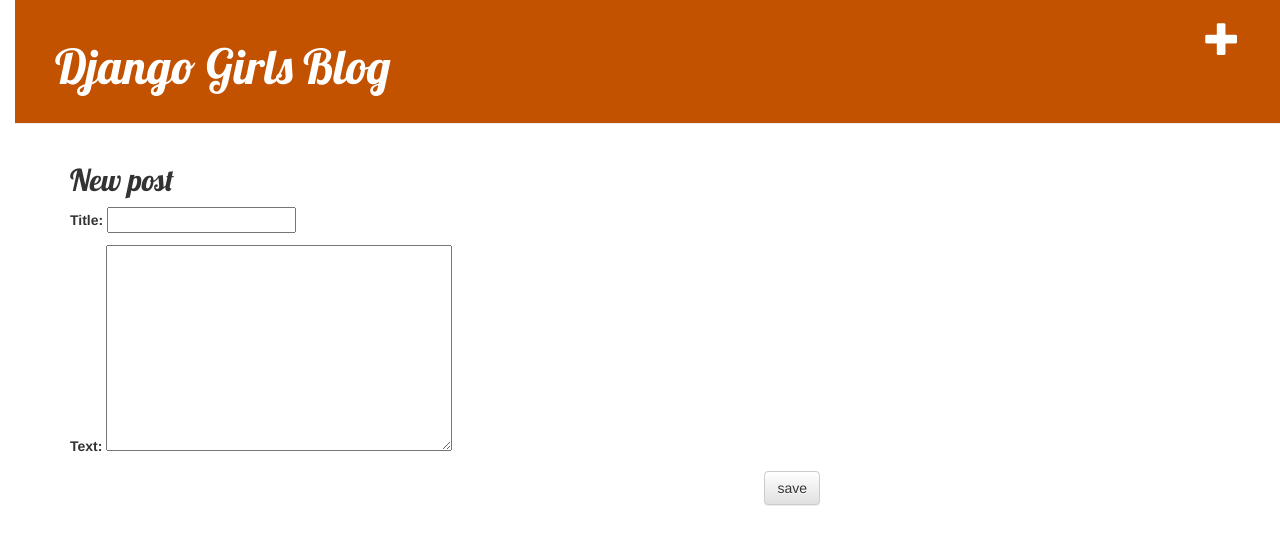
After one commit to ADILSONLGARCIA/my-first-blog, a Django app: page /post/new/ in a window 1280 px wide. The commit adds this page. Shown: the top 545 px of the page. Run offline with Django 3.2, Linux system fonts and the light colour scheme; some libraries are stand-ins or nearby versions.

Commit message:
Criado um no forms para salvar os posts, mas o reirecionamento não está ococrrendo

```diff
--- /dev/null
+++ b/blog/forms.py
@@ -0,0 +1,8 @@
+from django import forms
+from .models import Post
+
+
+class PostForm(forms.ModelForm):
+    class Meta:
+        model = Post
+        fields = ('title', 'text',)
--- a/blog/templates/blog/base.html
+++ b/blog/templates/blog/base.html
@@ -9,6 +9,8 @@
     </head>
     <body>
         <div class="page-header">
+            <a href="{% url 'post_new' %}" class="top-menu">
+                <span class="glyphicon glyphicon-plus"></span></a>
             <h1><a href="/">Django Girls Blog</a></h1>
         </div>
         <div class="content container">
--- /dev/null
+++ b/blog/templates/blog/post_edit.html
@@ -0,0 +1,8 @@
+{% extends 'blog/base.html' %}
+{% block content %}
+    <h2> New post </h2>
+    <form method="POST" class="post.form"> {% csrf_token %}
+        {{ form.as_p }}
+        <button type="submit" class="save btn btn-default">save</button>
+    </form>
+{% endblock %}
--- a/blog/urls.py
+++ b/blog/urls.py
@@ -4,6 +4,6 @@ from . import views
 
 urlpatterns = [
     path('', views.post_list, name='post_list'),
-
-    path('post/<int:pk>/',views.post_detail, name='post_detail')
+    path('post/<int:pk>/',views.post_detail, name='post_detail'),
+    path('post/new/', views.post_new, name='post_new'),
 ]
--- a/blog/views.py
+++ b/blog/views.py
@@ -1,7 +1,9 @@
+from django.shortcuts import redirect
 from django.shortcuts import render
 from django.utils import timezone
 from .models import Post
 from django.shortcuts import render, get_object_or_404
+from .forms import PostForm
 
 
 def post_detail(request, pk):
@@ -11,3 +13,16 @@ def post_detail(request, pk):
 def post_list(request):
     posts = Post.objects.filter(published_date__lte=timezone.now()).order_by('published_date')
     return render(request, 'blog/post_list.html', {'posts': posts})
+
+def post_new(request):
+    if request.method == "POST":
+        form = PostForm(request.POST)
+        if form.is_valid():
+            post = form.save(commit=False)
+            post.author = request.user
+            post.published_date = timezone.now()
+            post.save()
+            return redirect('post_detail', pk=post.pk)
+    else:
+        form = PostForm()
+    return render(request, 'blog/post_edit.html', {'form': form})
```
